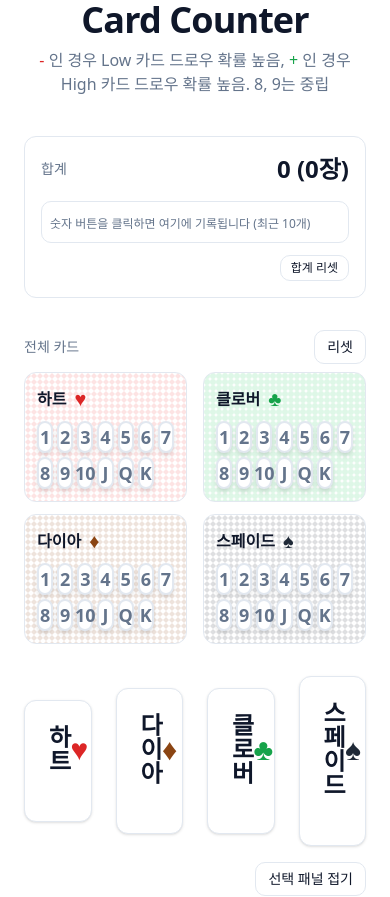
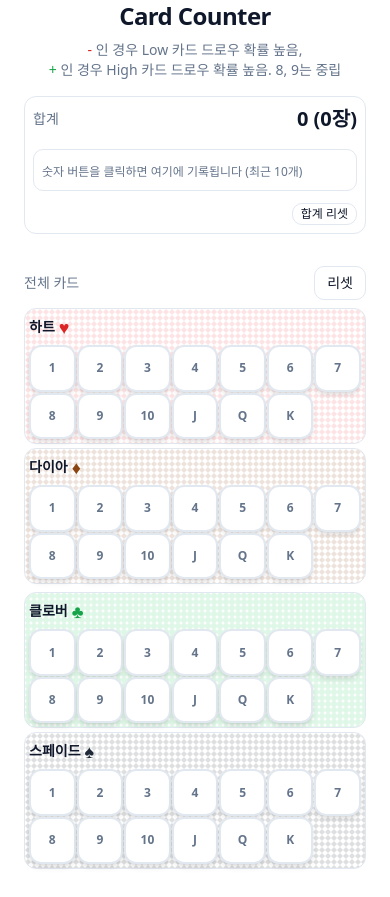
Before and after one commit to Grav2ty/Counting, a Next.js app: page / in a window 390 px wide. Shown: the top 897 px of the page. Built offline with nearby package versions, Linux system fonts and the light colour scheme.

Commit message:
28Sep25_revised
mobile layout modify

```diff
--- a/app/page.tsx
+++ b/app/page.tsx
@@ -8,10 +8,10 @@ export default function Page() {
   return (
     <main className="container flex min-h-screen flex-col justify-center">
       <section className="mx-auto w-full max-w-5xl">
-        <header className="mb-10 text-center">
-          <h1 className="text-4xl font-bold tracking-tight">Card Counter</h1>
-          <p className="mt-2 text-muted-foreground">
-            <span className="text-red-600">-</span> 인 경우 Low 카드 드로우 확률 높음, <span className="text-green-600">+</span> 인 경우 High 카드 드로우 확률 높음. 8, 9는 중립
+        <header className="mb-4 text-center md:mb-10">
+          <h1 className="text-2xl font-bold tracking-tight md:text-4xl">Card Counter</h1>
+          <p className="mt-2 text-sm text-muted-foreground md:text-base">
+            <span className="text-red-600">-</span> 인 경우 Low 카드 드로우 확률 높음,<br className="md:hidden" /> <span className="text-green-600">+</span> 인 경우 High 카드 드로우 확률 높음. 8, 9는 중립
           </p>
         </header>
 
@@ -171,10 +171,10 @@ function LandingGrid() {
       )}
 
       {/* 합계 섹션을 카드 리스트 위로 이동 */}
-      <section className="mb-6 rounded-xl border bg-card p-4">
+      <section className="mb-6 rounded-xl border bg-card p-2">
         <div className="flex items-center justify-between">
           <span className="text-sm text-muted-foreground">합계</span>
-          <span className={`text-2xl font-bold tabular-nums ${totalClass}`}>{total} ({history.length}장)</span>
+          <span className={`text-xl font-bold tabular-nums ${totalClass}`}>{total} ({history.length}장)</span>
         </div>
         <div className="mt-4 overflow-x-auto rounded-md border bg-background/40 p-2 [-ms-overflow-style:none] [scrollbar-width:thin] [&::-webkit-scrollbar]:hidden">
           {history.length === 0 && (
@@ -194,7 +194,7 @@ function LandingGrid() {
           </div>
         </div>
         <div className="mt-3 flex justify-end">
-          <button type="button" onClick={resetTotalOnly} className="rounded-md border px-2.5 py-1 text-xs hover:bg-accent">합계 리셋</button>
+          <button type="button" onClick={resetTotalOnly} className="rounded-md border px-2 py-0.5 text-xs hover:bg-accent">합계 리셋</button>
         </div>
       </section>
 
@@ -211,7 +211,7 @@ function LandingGrid() {
         onMouseAction={({ suitKey, number, buttons, button }) => handleMouseAction({ suitKey, number, buttons, button })}
       />
 
-      <div className="mt-8 grid grid-cols-4 gap-6">
+      <div className="mt-8 grid grid-cols-2 gap-4 md:grid-cols-4 md:gap-6">
         {SUITS.map(suit => (
           <button
             key={suit.key}
@@ -220,13 +220,13 @@ function LandingGrid() {
             className="text-left"
           >
             <Card className={`transition-colors cursor-pointer ${selectedSuitKey === suit.key ? 'ring-2 ring-primary' : ''}`} role="button">
-              <CardHeader>
-                <CardTitle className="flex items-center justify-between">
+              <CardHeader className="p-3 md:p-6">
+                <CardTitle className="flex items-center justify-between text-base md:text-xl">
                   <span>{suit.label}</span>
-                  <span className={`text-3xl ${suit.color}`}>{suit.symbol}</span>
+                  <span className={`text-2xl md:text-3xl ${suit.color}`}>{suit.symbol}</span>
                 </CardTitle>
               </CardHeader>
-              <CardContent />
+              <CardContent className="p-3 pt-0 md:p-6 md:pt-0" />
             </Card>
           </button>
         ))}
@@ -261,13 +261,13 @@ function NumbersPanel({ suit, lastClickedCard, isActive, getCount, onMouseAction
   const numbers = generateNumbers({ from: 1, to: 13 })
 
   return (
-    <section className={cn("mt-8 rounded-xl border bg-card p-6", suit.key === 'hearts' && "bg-dot-hearts", suit.key === 'diamonds' && "bg-dot-diamonds", suit.key === 'clubs' && "bg-dot-clubs", suit.key === 'spades' && "bg-dot-spades")}>
-      <header className="mb-4 flex items-center justify-between">
-        <h2 className="text-xl font-semibold">{suit.label}</h2>
-        <span className={`text-2xl ${suit.color}`}>{suit.symbol}</span>
+    <section className={cn("mt-8 rounded-xl border bg-card p-2 md:p-6", suit.key === 'hearts' && "bg-dot-hearts", suit.key === 'diamonds' && "bg-dot-diamonds", suit.key === 'clubs' && "bg-dot-clubs", suit.key === 'spades' && "bg-dot-spades")}>
+      <header className="mb-2 flex items-center justify-between">
+        <h2 className="text-lg font-semibold md:text-xl">{suit.label}</h2>
+        <span className={`text-xl md:text-2xl ${suit.color}`}>{suit.symbol}</span>
       </header>
 
-      <div className="flex items-center gap-3 overflow-x-auto pb-2 [-ms-overflow-style:none] [scrollbar-width:none] [&::-webkit-scrollbar]:hidden" role="list" aria-label={`${suit.label} 숫자 선택`}>
+      <div className="grid grid-cols-7 gap-px" role="list" aria-label={`${suit.label} 숫자 선택`}>
         {numbers.map(num => {
           const active = isActive(num)
           const count = getCount(num)
@@ -280,7 +280,7 @@ function NumbersPanel({ suit, lastClickedCard, isActive, getCount, onMouseAction
               key={num}
               type="button"
               className={cn(
-                "relative shrink-0 rounded-lg border-2 px-6 py-4 text-lg font-semibold transition-colors shadow-md",
+                "relative flex items-center justify-center rounded-lg border-2 aspect-square text-xs font-semibold transition-colors shadow-md",
                 backgroundColorClass,
                 active && !isLastClicked && "ring-2 ring-primary",
                 isLastClicked && lastClickedCard?.clickType === 'left' && "ring-2 ring-red-500",
@@ -293,7 +293,7 @@ function NumbersPanel({ suit, lastClickedCard, isActive, getCount, onMouseAction
             >
               {getRankLabel(num)}
               {count >= 1 && (
-                <span className="absolute -right-2 -top-2 inline-flex h-6 min-w-6 items-center justify-center rounded-full bg-foreground px-2 text-xs font-bold text-background">+{count}</span>
+                <span className="absolute -right-1 -top-1 inline-flex h-3.5 min-w-3.5 items-center justify-center rounded-full bg-foreground text-[0.55rem] font-bold text-background">+{count}</span>
               )}
             </button>
           )
@@ -329,15 +329,15 @@ function CardList({ countsMap, lastClickedCard, onMouseAction }: {
 }) {
   const numbers = generateNumbers({ from: 1, to: 13 })
   return (
-    <section className="mt-2 grid grid-cols-2 gap-4">
-      <div className="col-span-1 space-y-3">
+    <section className="mt-2 grid grid-cols-1 gap-2 md:grid-cols-2 md:gap-4">
+      <div className="space-y-1">
         {SUITS.slice(0, 2).map(suit => (
-          <div key={suit.key} className={cn("rounded-lg border p-3", suit.key === 'hearts' && "bg-dot-hearts", suit.key === 'diamonds' && "bg-dot-diamonds")}>
-            <div className="mb-2 flex items-center gap-2">
-              <span className="text-md font-semibold">{suit.label}</span>
-              <span className={`text-xl ${suit.color}`}>{suit.symbol}</span>
+          <div key={suit.key} className={cn("rounded-lg border p-1 md:p-4", suit.key === 'hearts' && "bg-dot-hearts", suit.key === 'diamonds' && "bg-dot-diamonds")}>
+            <div className="mb-1 flex items-center gap-1">
+              <span className="text-sm font-semibold md:text-md">{suit.label}</span>
+              <span className={`text-lg md:text-xl ${suit.color}`}>{suit.symbol}</span>
             </div>
-            <div className="grid grid-cols-7 gap-1">
+            <div className="grid grid-cols-7 gap-px">
               {numbers.map(num => {
                 const id = cardId({ suitKey: suit.key, number: num })
                 const count = countsMap.get(id) ?? 0
@@ -352,7 +352,7 @@ function CardList({ countsMap, lastClickedCard, onMouseAction }: {
                     type="button"
                     onMouseDown={e => onMouseAction({ suitKey: suit.key, number: num, buttons: e.buttons, button: e.button })}
                     className={cn(
-                      "relative flex items-center justify-center rounded-lg border-2 aspect-square text-lg font-semibold transition-colors shadow-md",
+                      "relative flex items-center justify-center rounded-lg border-2 aspect-square text-xs font-semibold transition-colors shadow-md",
                       backgroundColorClass,
                       active && !isLastClicked && "ring-2 ring-primary",
                       isLastClicked && lastClickedCard?.clickType === 'left' && "ring-2 ring-red-500",
@@ -363,7 +363,7 @@ function CardList({ countsMap, lastClickedCard, onMouseAction }: {
                   >
                     {getRankLabel(num)}
                     {count >= 1 && (
-                      <span className="absolute -right-1 -top-1 inline-flex h-4 min-w-4 items-center justify-center rounded-full bg-foreground text-[0.6rem] font-bold text-background">+{count}</span>
+                      <span className="absolute -right-1 -top-1 inline-flex h-3.5 min-w-3.5 items-center justify-center rounded-full bg-foreground text-[0.55rem] font-bold text-background">+{count}</span>
                     )}
                   </button>
                 )
@@ -372,14 +372,14 @@ function CardList({ countsMap, lastClickedCard, onMouseAction }: {
           </div>
         ))}
       </div>
-      <div className="col-span-1 space-y-3">
+      <div className="space-y-1">
         {SUITS.slice(2, 4).map(suit => (
-          <div key={suit.key} className={cn("rounded-lg border p-3", suit.key === 'clubs' && "bg-dot-clubs", suit.key === 'spades' && "bg-dot-spades")}>
-            <div className="mb-2 flex items-center gap-2">
-              <span className="text-md font-semibold">{suit.label}</span>
-              <span className={`text-xl ${suit.color}`}>{suit.symbol}</span>
+          <div key={suit.key} className={cn("rounded-lg border p-1 md:p-4", suit.key === 'clubs' && "bg-dot-clubs", suit.key === 'spades' && "bg-dot-spades")}>
+            <div className="mb-1 flex items-center gap-1">
+              <span className="text-sm font-semibold md:text-md">{suit.label}</span>
+              <span className={`text-lg md:text-xl ${suit.color}`}>{suit.symbol}</span>
             </div>
-            <div className="grid grid-cols-7 gap-1">
+            <div className="grid grid-cols-7 gap-px">
               {numbers.map(num => {
                 const id = cardId({ suitKey: suit.key, number: num })
                 const count = countsMap.get(id) ?? 0
@@ -394,7 +394,7 @@ function CardList({ countsMap, lastClickedCard, onMouseAction }: {
                     type="button"
                     onMouseDown={e => onMouseAction({ suitKey: suit.key, number: num, buttons: e.buttons, button: e.button })}
                     className={cn(
-                      "relative flex items-center justify-center rounded-lg border-2 aspect-square text-lg font-semibold transition-colors shadow-md",
+                      "relative flex items-center justify-center rounded-lg border-2 aspect-square text-xs font-semibold transition-colors shadow-md",
                       backgroundColorClass,
                       active && !isLastClicked && "ring-2 ring-primary",
                       isLastClicked && lastClickedCard?.clickType === 'left' && "ring-2 ring-red-500",
@@ -405,7 +405,7 @@ function CardList({ countsMap, lastClickedCard, onMouseAction }: {
                   >
                     {getRankLabel(num)}
                     {count >= 1 && (
-                      <span className="absolute -right-1 -top-1 inline-flex h-4 min-w-4 items-center justify-center rounded-full bg-foreground text-[0.6rem] font-bold text-background">+{count}</span>
+                      <span className="absolute -right-1 -top-1 inline-flex h-3.5 min-w-3.5 items-center justify-center rounded-full bg-foreground text-[0.55rem] font-bold text-background">+{count}</span>
                     )}
                   </button>
                 )
```
